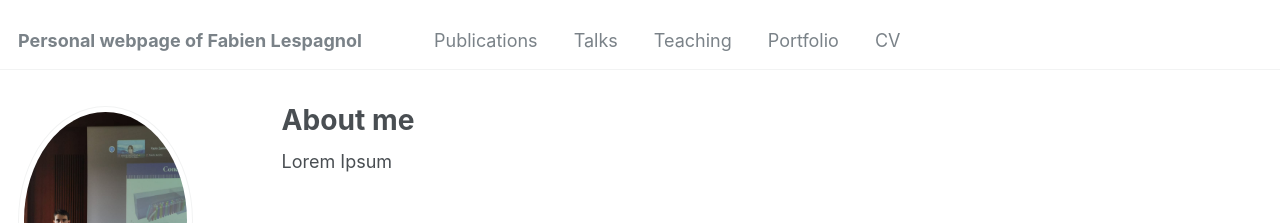
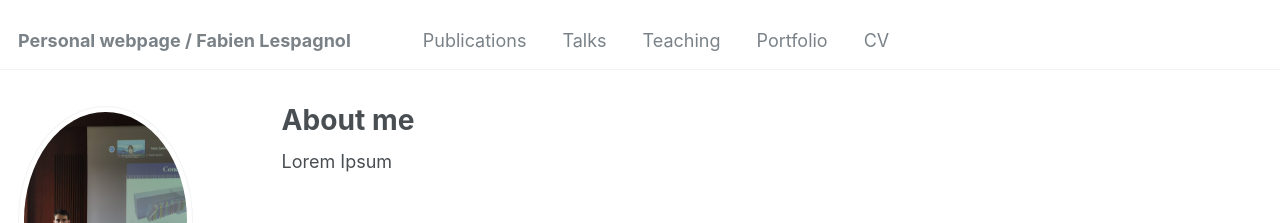
Before and after one commit to FabienLespagnol/fabienlespagnol.github.io, a Jekyll site: the page built from _pages/about.md, in a window 1280 px wide. Shown: the top 223 px of the page. Built offline with Jekyll 4.4.1, drawn with Linux system fonts in a browser that asks for light colours; some web fonts are replaced.

```diff
--- a/_config.yml
+++ b/_config.yml
@@ -8,7 +8,7 @@
 
 # Basic Site Settings
 locale                   : "en-US"
-title                    : "Personal webpage of Fabien Lespagnol"
+title                    : "Personal webpage / Fabien Lespagnol"
 title_separator          : "-"
 name                     : &name "Fabien Lespagnol"
 description              : &description "Postdoctoral Researcher"
```
